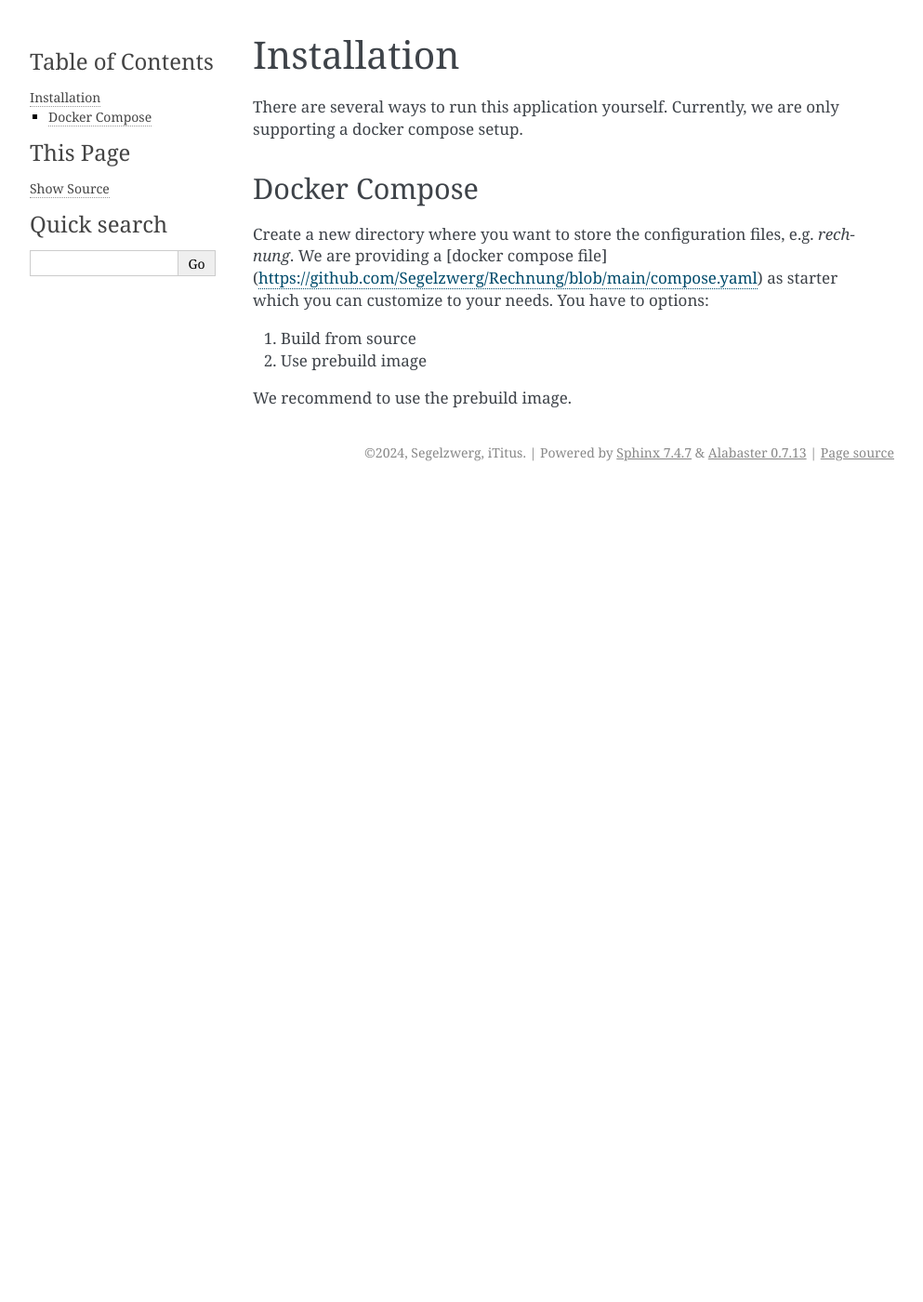
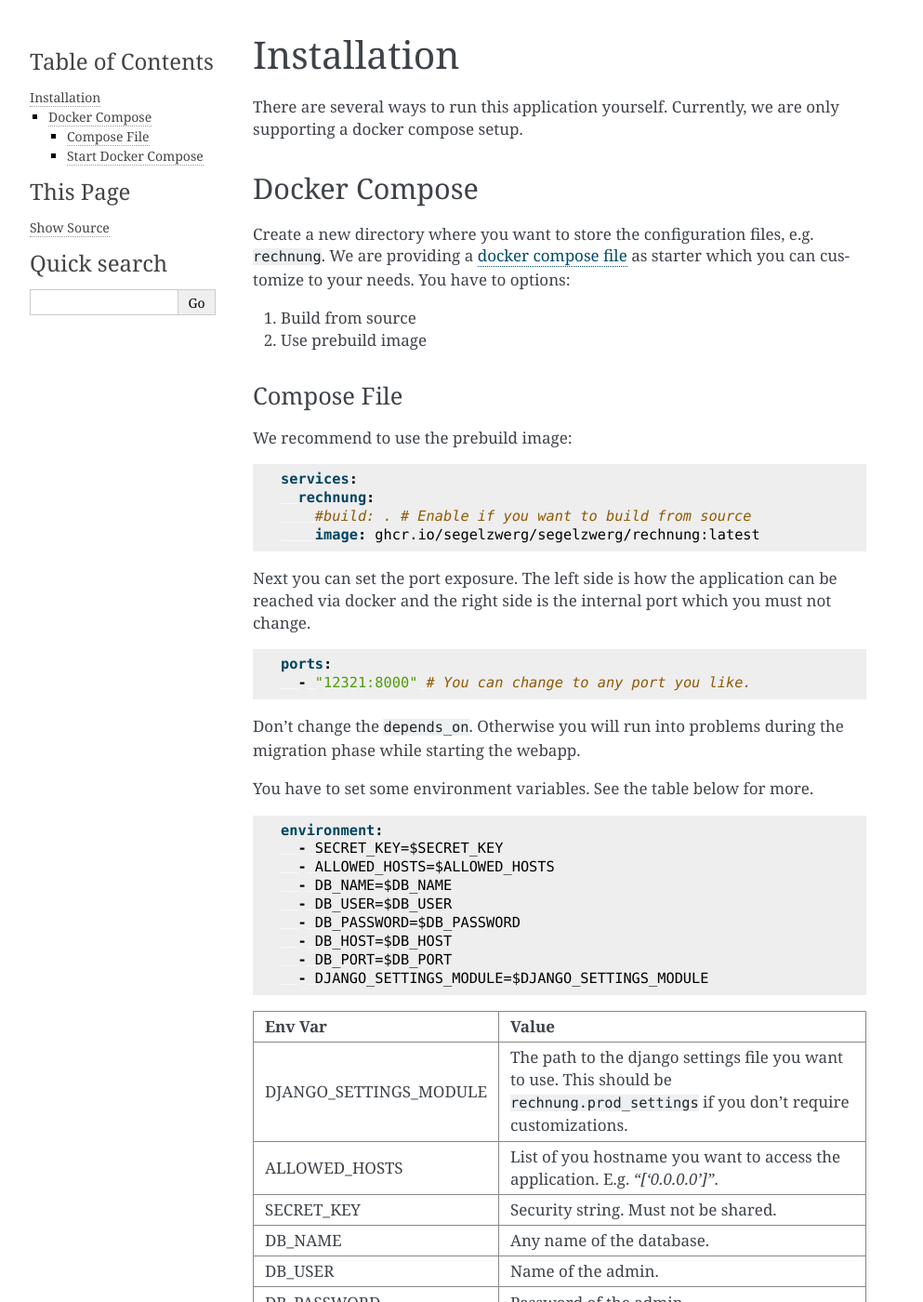
Before and after one commit to Segelzwerg/Rechnung, a Sphinx documentation site: the page built from docs/usage/installation.rst, in a window 1280 px wide and 1400 px high. Shown: the whole window at 93% size, without its empty margins (148-1141 px from the left). Built offline with Sphinx 7.4.7, drawn with Linux system fonts in a browser that asks for light colours; some of the changed text lies outside the part shown.

Commit message:
ADD: installation guide
Signed-off-by: Segelzwerg <25705862+Segelzwerg@users.noreply.github.com>

```diff
--- a/docs/usage/installation.rst
+++ b/docs/usage/installation.rst
@@ -7,11 +7,77 @@ There are several ways to run this application yourself. Currently, we are only
 Docker Compose
 ==============
 
-Create a new directory where you want to store the configuration files, e.g. `rechnung`.
-We are providing a [docker compose file](https://github.com/Segelzwerg/Rechnung/blob/main/compose.yaml) as starter which you can customize to your needs.
+Create a new directory where you want to store the configuration files, e.g. ``rechnung``.
+We are providing a `docker compose file <https://github.com/Segelzwerg/Rechnung/blob/main/compose.yaml>`_ as starter
+which you can customize to your needs.
 You have to options:
 
 #. Build from source
 #. Use prebuild image
 
-We recommend to use the prebuild image.
+Compose File
+------------
+We recommend to use the prebuild image:
+
+.. code :: yaml
+
+    services:
+      rechnung:
+        #build: . # Enable if you want to build from source
+        image: ghcr.io/segelzwerg/segelzwerg/rechnung:latest
+
+Next you can set the port exposure. The left side is how the application can be reached via docker and the right side
+is the internal port which you must not change.
+
+.. code :: yaml
+
+    ports:
+      - "12321:8000" # You can change to any port you like.
+
+Don't change the ``depends_on``. Otherwise you will run into problems during the migration phase while starting the
+webapp.
+
+You have to set some environment variables. See the table below for more.
+
+.. code :: yaml
+
+    environment:
+      - SECRET_KEY=$SECRET_KEY
+      - ALLOWED_HOSTS=$ALLOWED_HOSTS
+      - DB_NAME=$DB_NAME
+      - DB_USER=$DB_USER
+      - DB_PASSWORD=$DB_PASSWORD
+      - DB_HOST=$DB_HOST
+      - DB_PORT=$DB_PORT
+      - DJANGO_SETTINGS_MODULE=$DJANGO_SETTINGS_MODULE
+
+========================= =====
+Env Var                   Value
+========================= =====
+DJANGO_SETTINGS_MODULE    The path to the django settings file you want to use. This should be ``rechnung.prod_settings`` if you don't require customizations.
+ALLOWED_HOSTS             List of you hostname you want to access the application. E.g. `"['0.0.0.0']"`.
+SECRET_KEY                Security string. Must not be shared.
+DB_NAME                   Any name of the database.
+DB_USER                   Name of the admin.
+DB_PASSWORD               Password of the admin.
+DB_HOST                   Hostname of the database. It must be the same as docker compose service.
+DB_PORT                   Port of the database.
+========================= =====
+
+Finally, we require a database.
+
+.. code :: yaml
+
+  postgres:
+    image: postgres:17
+    volumes:
+      #- <external_path>:/var/lib/postgresql/data/ # Enable if you want to use an external drive
+      - /var/lib/postgresql/data/
+    environment:
+      - POSTGRES_USER=$DB_USER
+      - POSTGRES_PASSWORD=$DB_PASSWORD
+      - POSTGRES_DB=$DB_NAME
+
+Start Docker Compose
+--------------------
+After you created the above file, you can start the app with ``docker compose up``.
```
